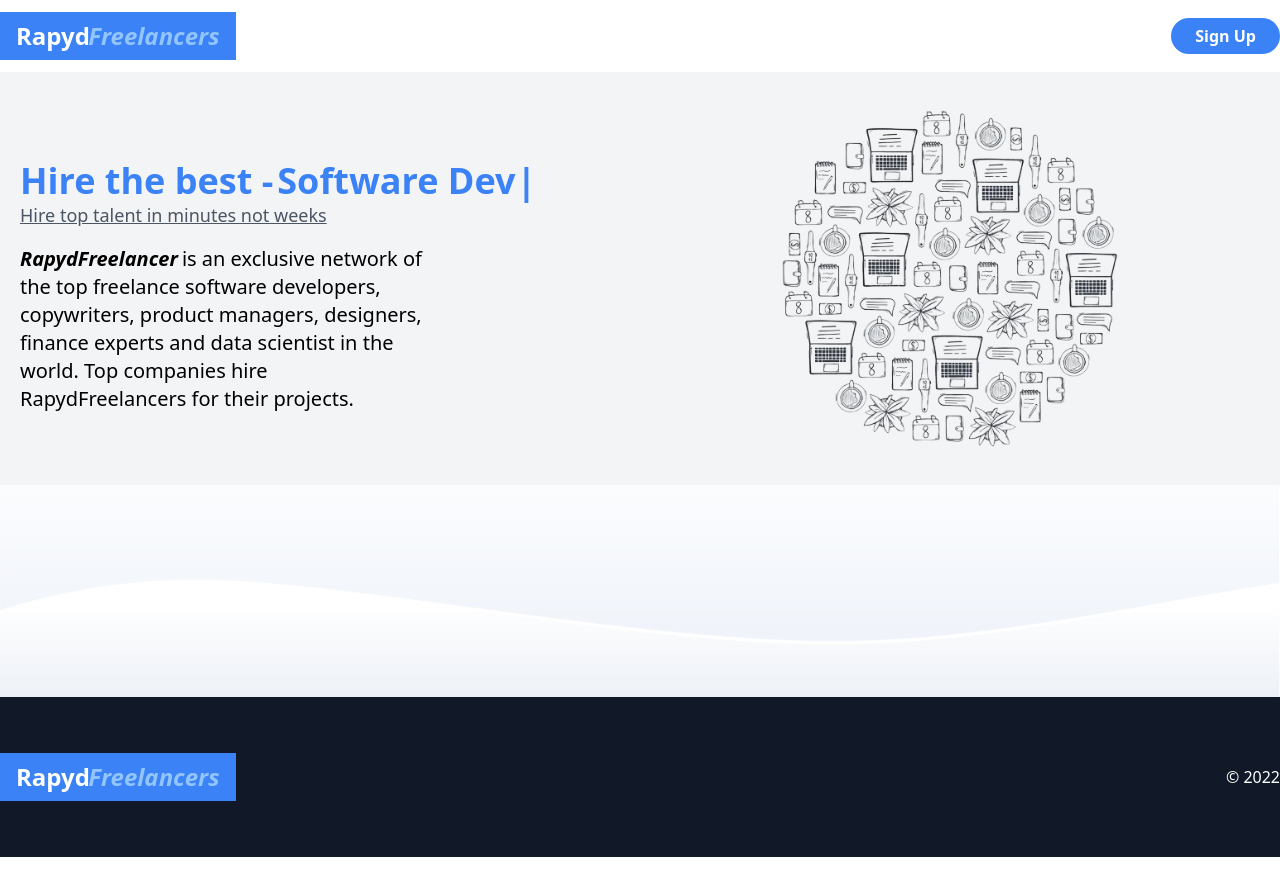
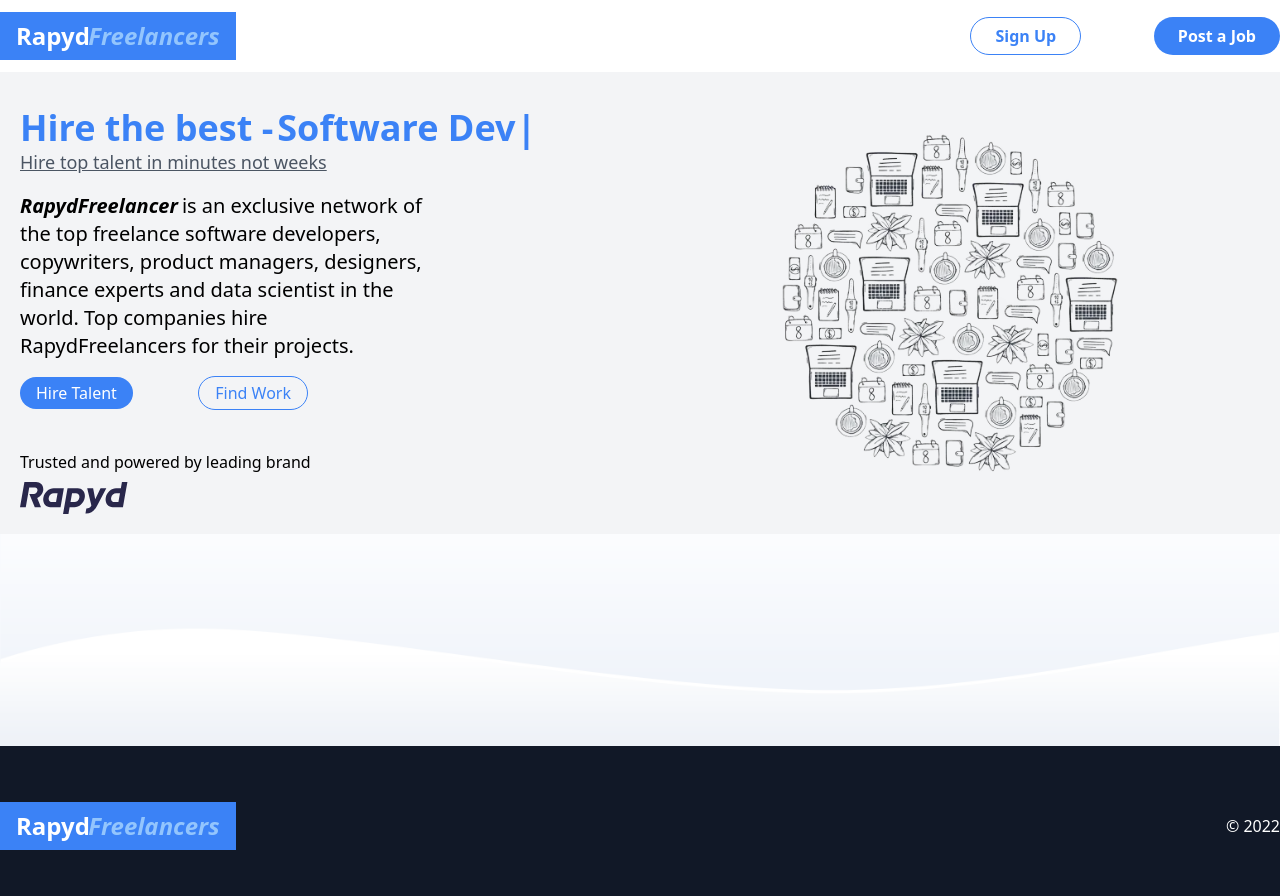
Before and after one commit to BisiDavi/RapydFreelancer, a Next.js app: page / in a window 1280 px wide. Shown: the top 896 px of the page. Before the commit the page ends 857 px from the top, so only its background shows below. Built offline with nearby package versions, Linux system fonts and the light colour scheme.

Commit message:
homebanner updated

```diff
--- a/components/banners/Homebanner.tsx
+++ b/components/banners/Homebanner.tsx
@@ -1,21 +1,38 @@
+import Image from "next/image";
+
 import TypewriterEffect from "@/components/UI/Typewriter";
-import Image from "next/image";
+import RapydLogo from "@/public/RapydLogo";
+import Button from "@/components/UI/Button";
 
 export default function Homebanner() {
   return (
-    <section className="banner justify-between flex items-center px-5  bg-gray-100 w-full">
+    <section className="banner justify-between flex items-center p-5  bg-gray-100 w-full">
       <div className="w-1/2">
         <TypewriterEffect />
         <p className="font-light text-lg -mt-4 underline text-gray-600">
           Hire top talent in minutes not weeks
         </p>
-        <p className="w-2/3 text-xl font-light mt-4">
+        <p className="w-2/3 text-xl font-light my-4">
           <span className="italic mr-1 font-bold">RapydFreelancer</span>
           is an exclusive network of the top freelance software developers,
           copywriters, product managers, designers, finance experts and data
           scientist in the world. Top companies hire RapydFreelancers for their
           projects.
         </p>
+        <div className="button-group w-72 flex items-center justify-between mt-4">
+          <Button
+            text="Hire Talent"
+            className="bg-blue-500 text-white px-4 py-1 rounded-full hover:bg-blue-800"
+          />
+          <Button
+            text="Find Work"
+            className="border border-blue-500 text-blue-500 px-4 py-1 rounded-full hover:bg-blue-800 hover:text-white"
+          />
+        </div>
+        <div className="brands mt-10">
+          <h6 className="mb-2 font-medium">Trusted and powered by leading brand</h6>
+          <RapydLogo />
+        </div>
       </div>
       <div className="w-1/2 flex mx-auto justify-center">
         <div className="w-2/3">
--- a/components/header/index.tsx
+++ b/components/header/index.tsx
@@ -1,5 +1,5 @@
 import Logo from "@/components/logo";
-import Button from "@/components/button";
+import Button from "@/components/UI/Button";
 
 export default function Header() {
   return (
@@ -10,16 +10,20 @@
         content="Hire a freelancer for that your project for quick and reliable execution"
       />
       <link rel="icon" href="/favicon.ico" />
-      <header className="flex items-center shadow py-3">
+      <header className="flex w-full   items-center shadow py-3">
         <div className="container mx-auto flex items-center justify-between">
           <Logo />
-          <div className="w-44 justify-between flex">
+          <div className="w-1/3 justify-between flex">
             <Button
               text="Login"
               className="text-blue-500 font-bold rounded-md text-white hover:text-blue-800"
             />
             <Button
               text="Sign Up"
+              className="border border-blue-500 px-6 py-1.5 font-bold rounded-full text-blue-500 hover:bg-blue-800 hover:text-white"
+            />
+            <Button
+              text="Post a Job"
               className="bg-blue-500 px-6 py-1.5 font-bold rounded-full text-white hover:bg-blue-800"
             />
           </div>
--- /dev/null
+++ b/public/RapydLogo.tsx
@@ -0,0 +1,14 @@
+export default function RapydLogo() {
+  return (
+    <svg
+      xmlns="http://www.w3.org/2000/svg"
+      width="108"
+      height="32"
+      viewBox="0 0 108 32"
+    >
+      <g fill="#29274B" fillRule="evenodd">
+        <path d="M99.964 11.324h-3.747c-2.488 0-4.588 1.696-5.06 4.4-.472 2.705 1.036 4.4 3.524 4.4h3.747l1.536-8.8zM102.028 0h5.41l-2.545 14.076-1.861 10.665-.089.505H92.705c-4.724 0-7.895-4.148-6.957-9.521.938-5.374 5.557-9.522 10.28-9.522h4.83L101.94 0h.088zM50.517 20.124h3.747c2.488 0 4.588-1.695 5.059-4.4.472-2.705-1.035-4.4-3.523-4.4h-3.747l-1.536 8.8zm-3.874-8.8l.7-4.014-.7 4.014zm1.809 20.63h-5.41l4.495-25.75h10.239c4.724 0 7.895 4.147 6.957 9.52-.937 5.374-5.557 9.522-10.281 9.522h-4.83l-1.17 6.708zM80.54 6.203L75.221 17.24 73.145 6.203h-5.95l4.173 17.203c-1.176 2.2-2.505 2.994-5.03 2.994l-.88 5.049c5.003.252 8.61-2.02 11.63-7.754l9.22-17.492H80.54M14.786 25.246h6.204l-3.756-9.27c3.022-1.406 5.389-4.219 5.93-7.32C24.001 3.859 20.816 0 16.02 0H4.407L0 25.246h5.77L9.233 5.41h5.842c1.587 0 2.64 1.406 2.319 3.246-.321 1.839-1.866 3.245-3.452 3.245H9.345l5.441 13.345M36.033 20.124h-3.747c-2.488 0-3.996-1.695-3.523-4.4.472-2.705 2.57-4.4 5.06-4.4h3.746l-1.536 8.8zm-2.399-13.92c-4.724 0-9.343 4.147-10.281 9.52-.939 5.374 2.233 9.522 6.957 9.522h10.238l3.325-19.043H33.634z" />
+      </g>
+    </svg>
+  );
+}
```
Also changed, not shown: components/UI/Button.tsx (renamed from components/button/index.tsx).
